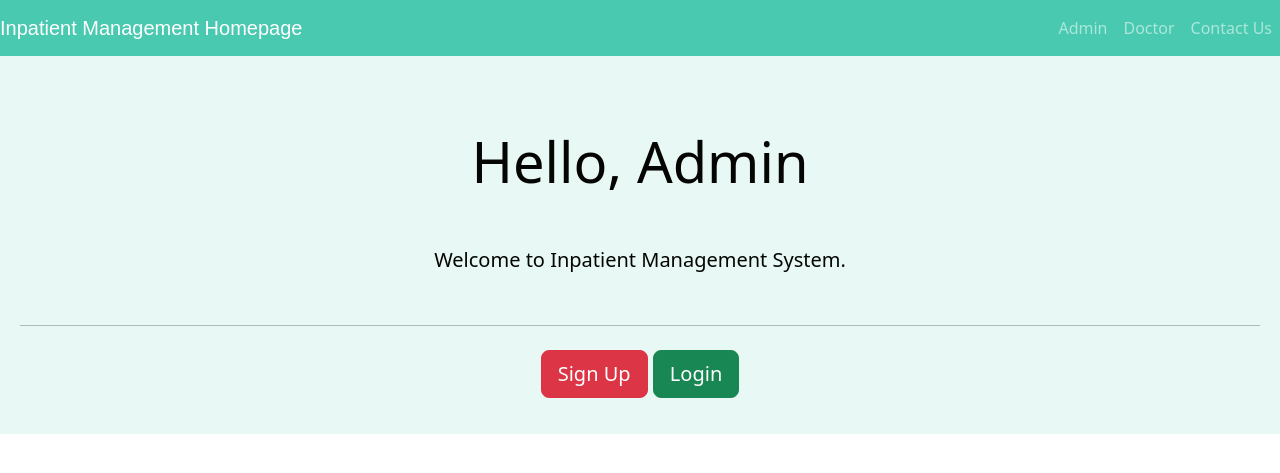
After one commit to cornelia1504/Puget_Hospital_Management, a Django app: page /adminclick in a window 1280 px wide. The commit adds this page. Shown: the top 473 px of the page. Run offline with Django 4.2, Linux system fonts and the light colour scheme.

Commit message:
create doctorclick.html and adminclick.html

```diff
--- a/inpatientsystem/urls.py
+++ b/inpatientsystem/urls.py
@@ -20,4 +20,6 @@ from inpatientsystemApp import views
 urlpatterns = [
     path('admin/', admin.site.urls),
     path('', views.home_view),
+    path('doctorclick', views.doctorclick_view),
+    path('adminclick', views.adminclick_view),
 ]
--- /dev/null
+++ b/inpatientsystemApp/templates/adminclick.html
@@ -0,0 +1,27 @@
+{% extends 'homebase.html' %}
+
+{% block content %}
+<style>
+  .content {
+    background-color: #E8F8F5;
+    color: #050503;
+    text-align: center;
+    padding: 20px;
+  }
+
+</style>
+<br>
+<br>
+
+<div class="content jumbotron" style="margin-bottom:0; text-align: center;">
+  <h1 class="display-4" style="margin-top: 60px; margin-bottom: 50px;">Hello, Admin</h1>
+  <p class="lead" style="margin-bottom: 50px;">Welcome to Inpatient Management System.</p>
+  <hr class="my-4">
+
+  <p class="lead" >
+    <a class="btn btn-danger btn-lg" href="/adminsignup" role="button">Sign Up</a>
+    <a class="btn btn-success btn-lg" href="/adminlogin" role="button">Login</a>
+  </p>
+</div>
+
+{% endblock content %}
--- a/inpatientsystemApp/templates/navbar.html
+++ b/inpatientsystemApp/templates/navbar.html
@@ -29,7 +29,7 @@
 
   <div class="bs-example">
     <nav class="navbar navbar-expand-md navbar-dark fixed-top" style="background:#48C9B0;">
-      <a href="/" class="navbar-brand">Hospital Management</a>
+      <a href="/" class="navbar-brand">Inpatient Management Homepage</a>
       <button type="button" class="navbar-toggler" data-toggle="collapse" data-target="#navbarCollapse">
         <span class="navbar-toggler-icon"></span>
       </button>
--- a/inpatientsystemApp/views.py
+++ b/inpatientsystemApp/views.py
@@ -21,3 +21,15 @@ def homepage(request,):
 
 def home_view(request):
     return render(request,'index.html')
+
+#for showing signup/login button for doctor
+def doctorclick_view(request):
+    if request.user.is_authenticated:
+        return HttpResponseRedirect('afterlogin')
+    return render(request,'doctorclick.html')
+
+#for showing signup/login button for admin
+def adminclick_view(request):
+    if request.user.is_authenticated:
+        return HttpResponseRedirect('afterlogin')
+    return render(request,'adminclick.html')
```
Also changed, not shown: inpatientsystemApp/templates/doctorclick.html (added, +28 -0 lines).
